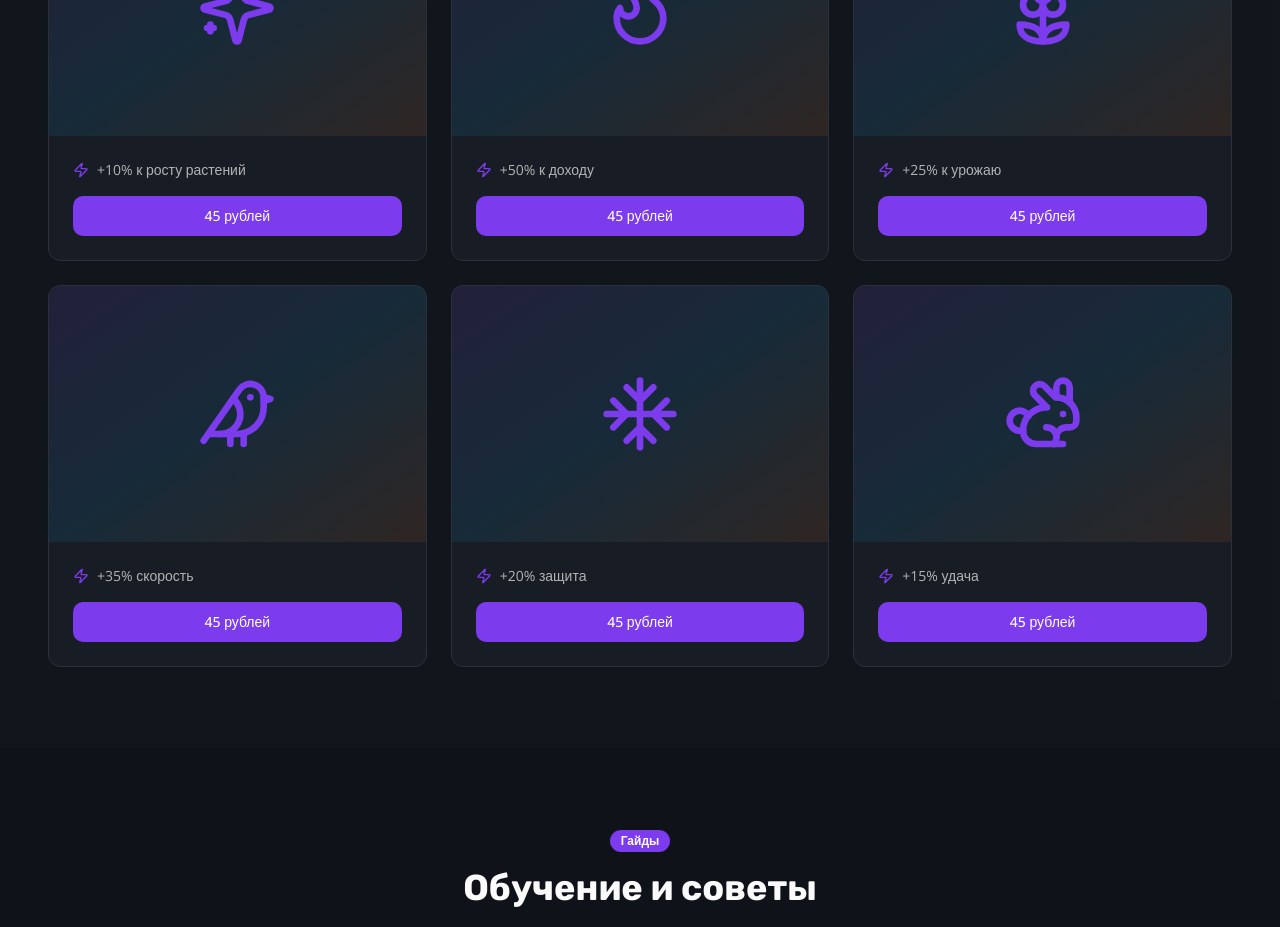
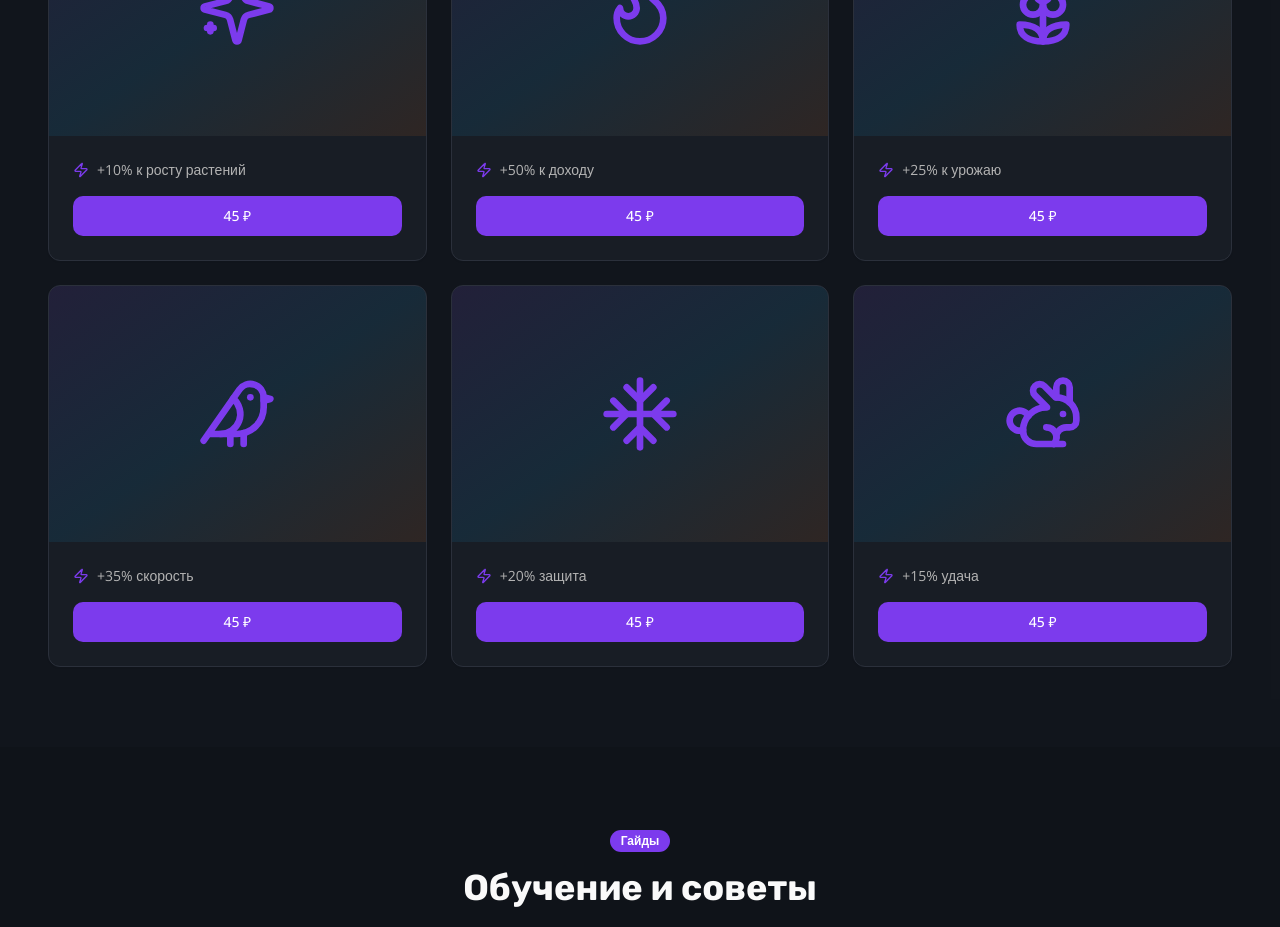
Before and after one commit to pr-poehali-dev/pet-marketplace-roblox, a React (Vite) app: page / in a window 1280 px wide. Shown: the part 1080-2007 px from the top of the page. Built offline with nearby package versions, Linux system fonts and the light colour scheme.

Commit message:
Обновление 2 компонентов

```diff
--- a/src/pages/Index.tsx
+++ b/src/pages/Index.tsx
@@ -189,12 +189,12 @@ const Index = () => {
                     <Icon name={pet.icon as any} size={80} className="text-primary group-hover:scale-110 transition-transform duration-300" />
                   </div>
                 </CardHeader>
-                <CardContent className="p-6">
+                <CardContent className="p-6 py-6 rounded-sm">
                   <CardDescription className="flex items-center gap-2 mb-4">
                     <Icon name="Zap" size={16} className="text-primary" />
                     {pet.bonus}
                   </CardDescription>
-                  <Button className="w-full">45 рублей</Button>
+                  <Button className="w-full">45 ₽</Button>
                 </CardContent>
               </Card>
             ))}
```
